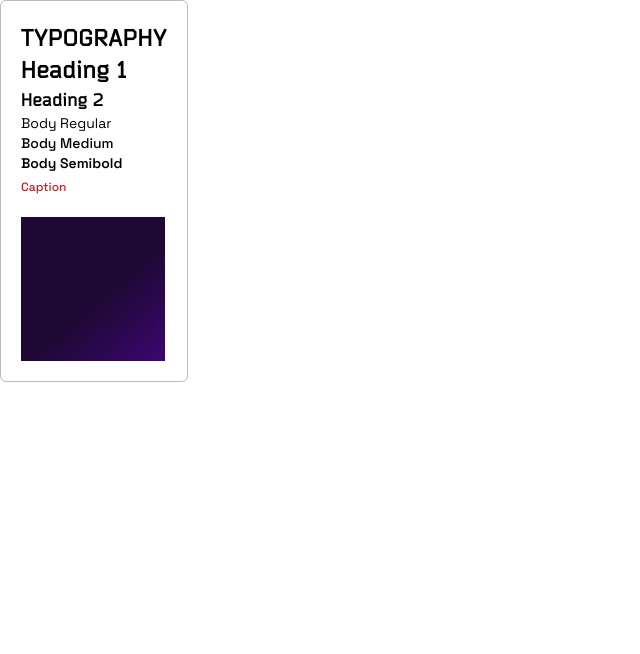
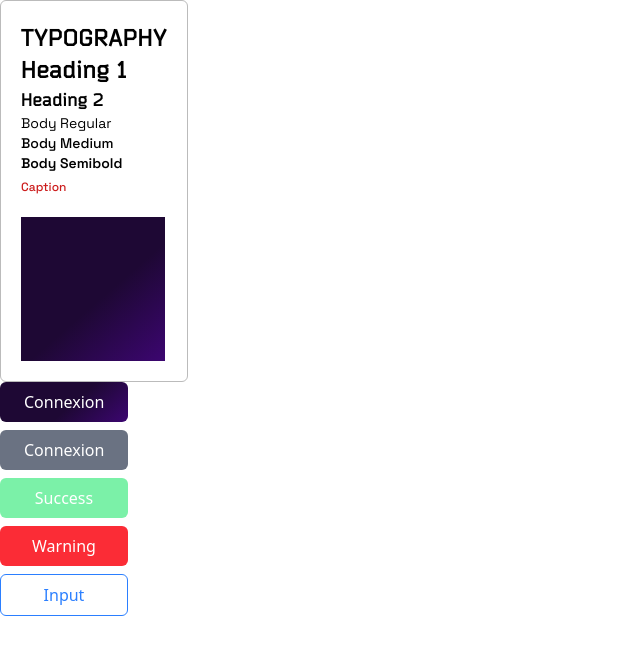
Before and after one commit to Warisaremou/design-system-course, a React (Vite) app: page / in a window 1280 px wide. Shown: the top 654 px of the page, without its empty margins (0-640 px from the left). Built offline with nearby package versions, Linux system fonts and the light colour scheme.

Commit message:
button avec des variables

```diff
--- a/src/App.jsx
+++ b/src/App.jsx
@@ -1,3 +1,5 @@
+import Button from "./components/Ui/Button";
+
 function App() {
 	return (
 		<div>
@@ -14,6 +16,14 @@ function App() {
 					</div>
 				</div>
 				<div className="size-36 bg-linear" />
+
+			</div>
+			<div className="flex flex-col w-32 gap-2 ">
+				<Button variant="primary"> Connexion</Button>
+				<Button variant="secondary"> Connexion</Button>
+				<Button variant="success"> Success</Button>
+				<Button variant="danger">Warning</Button>
+				<Button variant="outline">Input</Button>
 			</div>
 		</div>
 	);
--- a/src/components/Ui/Button.jsx
+++ b/src/components/Ui/Button.jsx
@@ -1,7 +1,33 @@
-import React from 'react'
+import React from 'react';
 
-export default function Button() {
-  return (
-    <div>Button</div>
-  )
-}
+const Button = ({ variant, onClick, children }) => {
+    let buttonStyle = "px-6 py-2 rounded-md font-medium transition duration-300 ease-in-out";
+
+    switch (variant) {
+        case "primary":
+            buttonStyle += " bg-linear text-white hover:bg-blue-600";
+            break;
+        case "secondary":
+            buttonStyle += " bg-gray-500 text-white hover:bg-gray-600";
+            break;
+        case "danger":
+            buttonStyle += " bg-red-500 text-white hover:bg-red-600";
+            break;
+        case "success":
+            buttonStyle += " bg-green-300 text-white hover:bg-green-400";
+            break;
+        case "outline":
+            buttonStyle += " border border-blue-500 text-blue-500 hover:bg-blue-50";
+            break;
+        default:
+            buttonStyle += " bg-blue-500 text-white hover:bg-blue-600";
+    }
+
+    return (
+        <button className={buttonStyle} onClick={onClick}>
+            {children}
+        </button>
+    );
+};
+
+export default Button;
```
